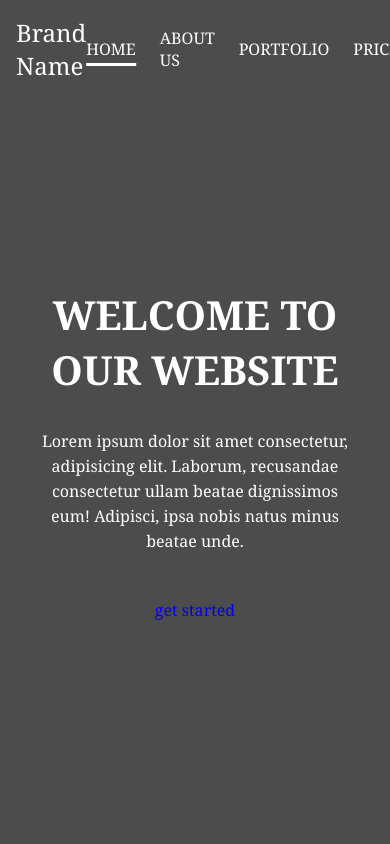
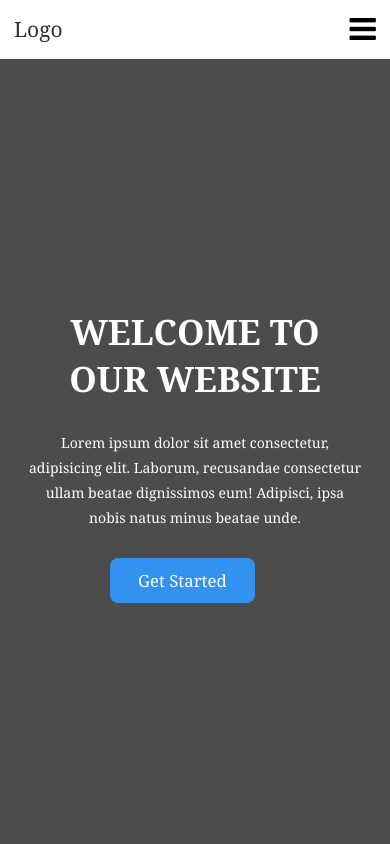
Before and after one commit to Jogata/JS, a plain HTML site: page tutorials/AJAX/ajax.html in a window 390 px wide. Shown: the top 844 px of the page. Drawn offline with Linux system fonts and the light colour scheme.

Commit message:
practice

```diff
--- a/tutorials/AJAX/ajax.html
+++ b/tutorials/AJAX/ajax.html
@@ -83,7 +83,7 @@
         justify-content: space-between;
       }
 
-      .brand {
+      .logo {
         font-size: 1.5rem;
         text-transform: capitalize;
       }
@@ -145,7 +145,7 @@
       }
 
       p {
-        max-width: 400px;
+        max-width: 36rem;
         margin: 1rem 0;
         line-height: 25px;
       }
@@ -157,13 +157,96 @@
       .hero p {
         margin: 2em auto 2.8em auto;
       }
+
+      .btn {
+        margin-right: 1.5em;
+        padding: 0.5em 1.5em;
+        color: #fff;
+        font-size: 1.2rem;
+        text-transform: capitalize;
+        border: 3px solid #3391f0;
+        border-radius: 0.5em;
+        background-color: #3391f0;
+      }
+      .btn:hover {
+        /* color: #3391f0; */
+        border-color: #fff;
+        background-color: transparent;
+      }
+
+      footer {
+        padding: 1.5em;
+        color: #a7a7a7;
+        background-color: #fff;
+      }
+      footer p {
+        margin: 0 auto;
+        text-align: center;
+      }
+
+      @media screen and (min-width: 1200px) {
+        .hero {
+          width: 1150px;
+        }
+      }
+
+      @media screen and (min-width: 1000px) {
+        h1 {
+          font-size: 3rem;
+        }
+      }
+
+      @media screen and (max-width: 1000px) {
+        .menu-btn {
+          display: block;
+        }
+        .navbar {
+          background-color: #fff;
+        }
+        .navbar a {
+          color: #333;
+        }
+        .menu {
+          position: absolute;
+          top: -20em;
+          left: 0;
+          width: 100%;
+          background-color: #f6f2f1;
+          transition: all 0.5s ease-in-out;
+        }
+        .menu ul {
+          padding: 2em;
+          flex-direction: column;
+          gap: 2em;
+          height: 15em;
+          overflow-y: auto;
+        }
+        .active::before {
+          background-color: #3391f0;
+        }
+        .menu-open {
+          top: 4.2em;
+        }
+      }
+
+      @media screen and (max-width: 400px) {
+        html {
+          font-size: 14px;
+        }
+      }
+
+      @media screen and (max-height: 400px) and (max-width: 1000px) {
+        .navbar .menu ul {
+          height: 70vh;
+        }
+      }
     </style>
   </head>
   <body>
     <header id="header" class="scroll-checkpoint">
       <nav class="navbar">
         <div class="container">
-          <a href="ajax.html" class="brand">brand name</a>
+          <a href="ajax.html" class="logo">logo</a>
           <div class="menu">
             <ul>
               <li><a href="#header" class="active">home</a></li>
@@ -206,7 +289,7 @@
     </section>
 
     <footer>
-      <p>&copy; Copyright. Brand Name</p>
+      <p>&copy; Copyright. Company Name</p>
     </footer>
 
     <script>
@@ -220,12 +303,57 @@
         menu.classList.toggle("menu-open");
       })
 
-      window.addEventListener("scroll", () => {
+      // function addClass(element, className) {
+      //   return () => {
+      //     if (scrollY > 50) {
+      //       element.classList.add(className);
+      //       console.log("class added");
+      //       window.removeEventListener("scroll", addClass);
+      //       window.addEventListener("scroll", removeClass(navbar, "navbar-active"));
+      //     }
+      //   }
+      // }
+
+      // function removeClass(element, className) {
+      //   return () => {
+      //     if (scrollY < 50) {
+      //       element.classList.remove(className);
+      //       console.log("class removed");
+      //       window.removeEventListener("scroll", removeClass);
+      //       window.addEventListener("scroll", addClass(navbar, "navbar-active"));
+      //     }
+      //   }
+      // }
+
+      // window.addEventListener("scroll", addClass(navbar, "navbar-active"));
+
+      function setNavbar() {
         if (scrollY > 50) {
           navbar.classList.add("navbar-active");
-        } else {
+          console.log("class added");
+          window.removeEventListener("scroll", setNavbar);
+          window.addEventListener("scroll", unsetNavbar);
+        }
+      }
+
+      function unsetNavbar() {
+        if (scrollY < 50) {
           navbar.classList.remove("navbar-active");
+          console.log("class removed");
+          window.removeEventListener("scroll", unsetNavbar);
+          window.addEventListener("scroll", setNavbar);
         }
+      }
+
+      window.addEventListener("scroll", setNavbar);
+
+      window.addEventListener("scroll", () => {
+        // if (scrollY > 50) {
+        //   navbar.classList.add("navbar-active");
+        //   console.log("class added");
+        // } else {
+        //   navbar.classList.remove("navbar-active");
+        // }
 
         checkpoints.forEach((checkpoint, index) => {
           if (scrollY > checkpoint.offsetTop - 50) {
```
